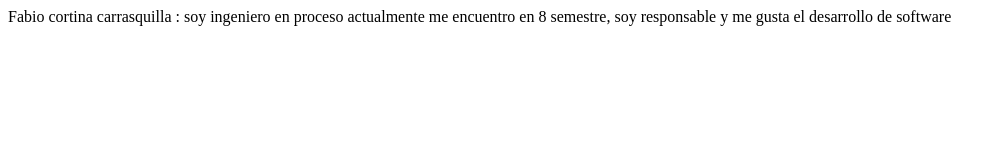
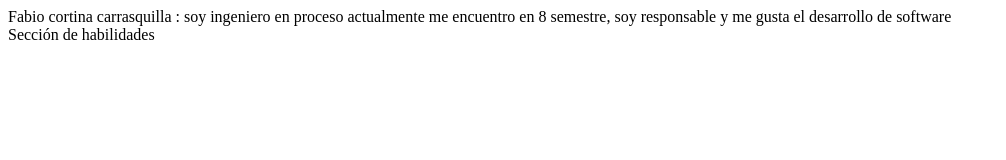
Before and after one commit to fabiocor01/Ejercicio-1, a plain HTML site: page index.html in a window 1280 px wide. Shown: the whole page, without its empty margins (0-1006 px from the left). Drawn offline with Linux system fonts and the light colour scheme.

Commit message:
Third Commit

```diff
--- a/index.html
+++ b/index.html
@@ -7,7 +7,7 @@
 </head>
 <body>
     <div>Fabio cortina carrasquilla : soy ingeniero en proceso actualmente me encuentro en 8 semestre, soy responsable y me gusta el desarrollo de software </div>
-
+    <div>Sección de habilidades</div>
 
 </body>
 </html>
```
